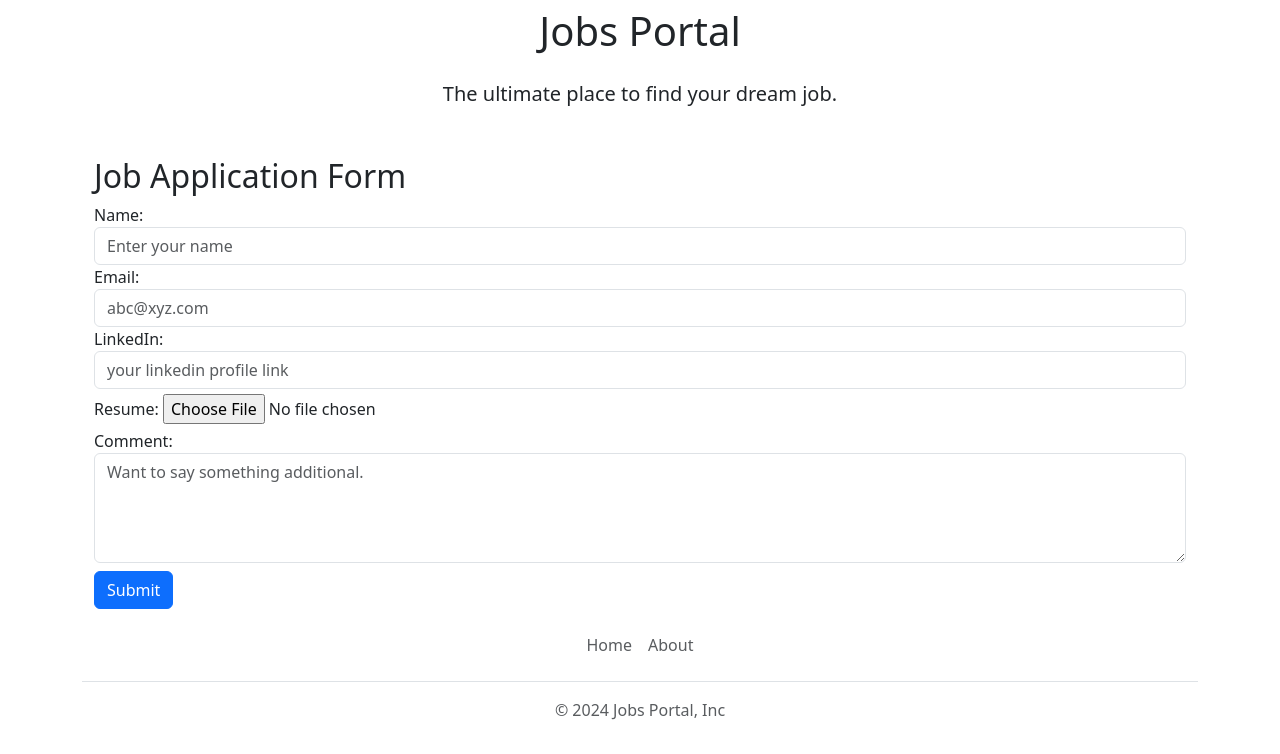
After one commit to khalilurehman-masood/flask-job-portal, a Flask app: page /job/1/applyform in a window 1280 px wide. The commit adds this page. Shown: the part 329-1083 px from the top of the page. Run offline with Flask 3, Linux system fonts and the light colour scheme.

Commit message:
added apply_form.html

```diff
--- a/app.py
+++ b/app.py
@@ -1,4 +1,4 @@
-from flask import Flask, jsonify, render_template
+from flask import Flask, jsonify, render_template, request
 
 from database import load_jobs_from_db
 from database import get_job_from_db
@@ -24,6 +24,16 @@ def job_detail(id):
   job = get_job_from_db(id)
   return render_template('job_detail.html',job=job)
 
+
+@app.route('/job/<id>/applyform')
+def apply_form(id):
+  return render_template('apply_form.html',id = id)
+
+@app.route('/submit_application', methods=['post'])
+def submit_application():
+  return request.form
+
+
 #api for the jobs
 @app.route("/api/jobs")
 def api_jobs():
--- /dev/null
+++ b/templates/apply_form.html
@@ -0,0 +1,28 @@
+{% include 'header.html' %}
+<div class="container mt-5">
+    <h2>Job Application Form</h2>
+    <form method="POST" enctype="multipart/form-data" action="{{ url_for('submit_application') }}">
+        <div class="form-group">
+            <label for="name">Name:</label>
+            <input type="text" class="form-control" id="name" name="name" required placeholder='Enter your name'>
+        </div>
+        <div class="form-group">
+            <label for="email">Email:</label>
+            <input type="email" class="form-control" id="email" name="email" required placeholder='abc@xyz.com'>
+        </div>
+        <div class="form-group">
+            <label for="linkedin">LinkedIn:</label>
+            <input type="text" class="form-control" id="linkedin" name="linkedin" placeholder='your linkedin profile link'>
+        </div>
+        <div class="form-group">
+            <label for="resume" class = 'mt-2 form-label'>Resume:</label>
+            <input type="file" class="form-control-file" id="resume" name="resume" required>
+        </div>
+        <div class="form-group">
+            <label for="comment form-label">Comment:</label>
+            <textarea class="form-control" id="comment" name="comment" rows="4" placeholder='Want to say something additional.'></textarea>
+        </div>
+        <button type="submit" class="btn btn-primary mt-2">Submit</button>
+    </form>
+</div>
+{% include 'footer.html' %}
--- a/templates/header.html
+++ b/templates/header.html
@@ -21,7 +21,7 @@
 <body>
  {% include 'nav.html' %}
   <div class='mt-2'>
-  <img class = 'img-fluid' id = 'banner' src = '../static/career-banner.jpeg'>
+  <img class = 'img-fluid' id = 'banner' src = '/static/career-banner.jpeg'>
     </div>
   <div class='container'>
     <h1 class='text-center mt-2 mb-4''>Jobs Portal</h1>
--- a/templates/job_detail.html
+++ b/templates/job_detail.html
@@ -11,7 +11,9 @@
        <h4>Requirements: </h4> {{job.get('requirements')}}
      </div>
     <div class= 'text-center m-2 py-3'>
-    <a href='mailto:contact@jobportal.com' class='btn btn-primary btn-lg' >Apply now</a>
+    <a href="{{ url_for('apply_form',id=job.get('id'))}}" class='btn btn-primary btn-lg' >Apply now</a>
       </div>
   </div>
 </div>
+
+{% include 'footer.html' %}
```
